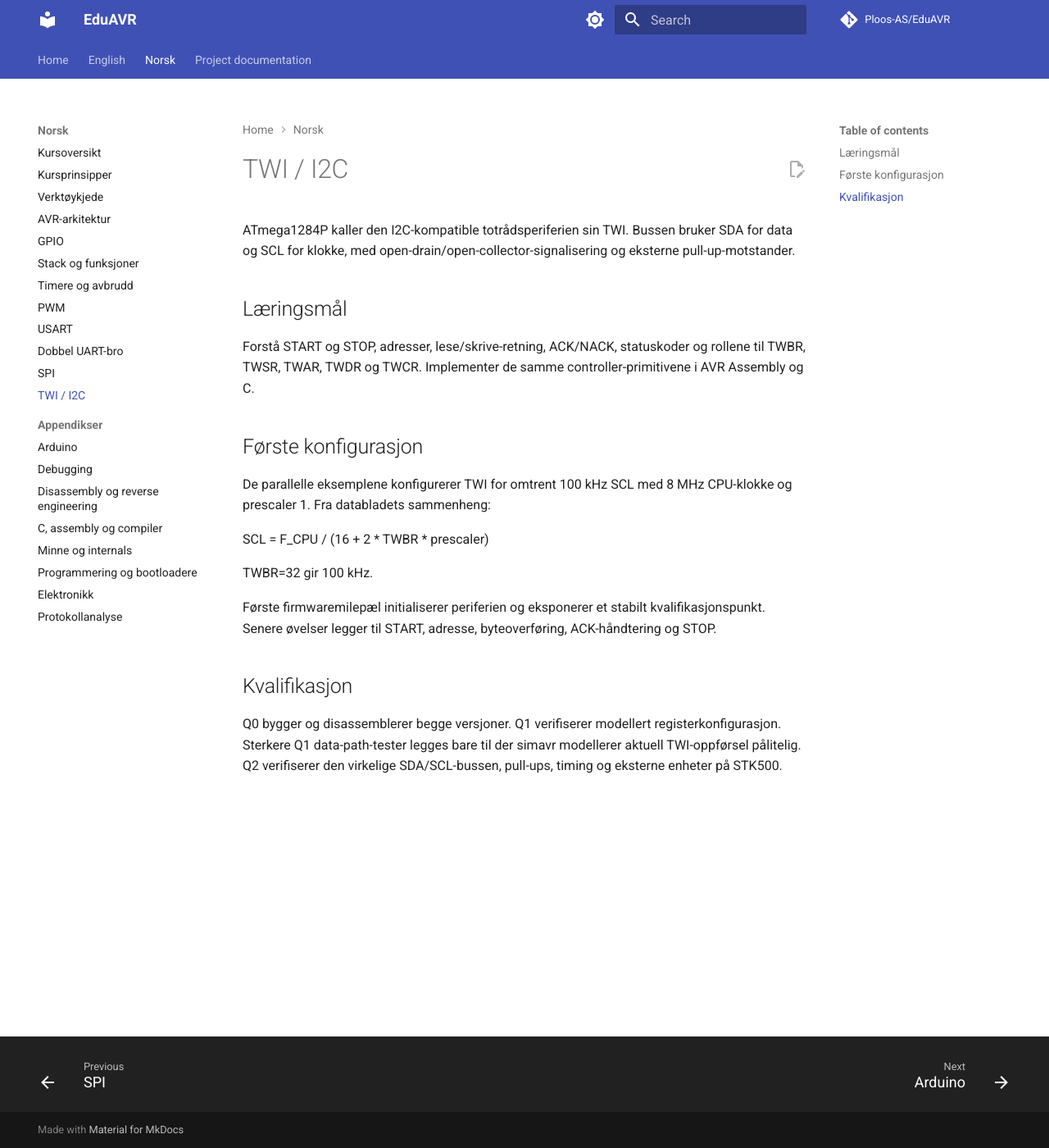
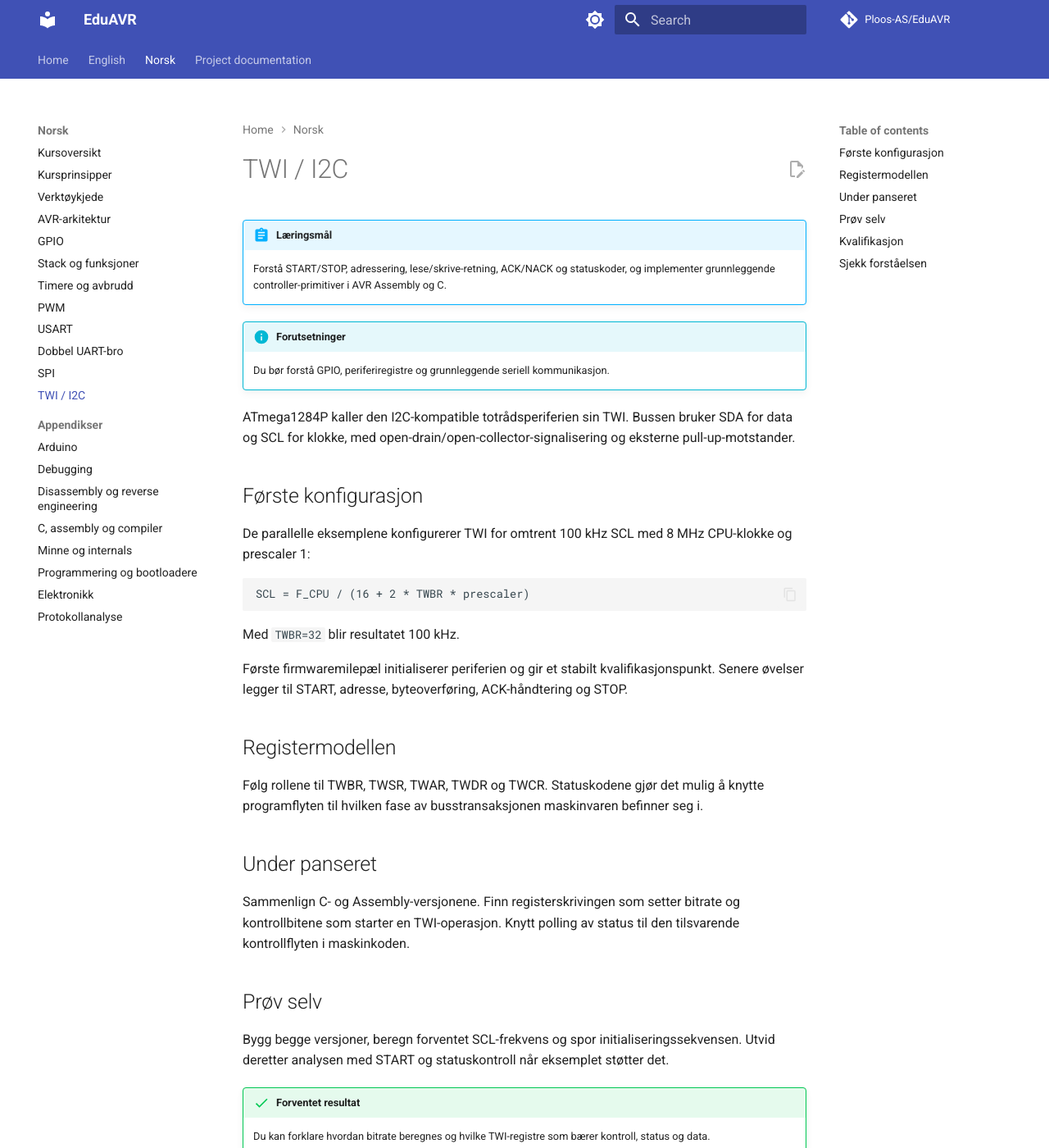
Before and after one commit to Ploos-AS/EduAVR, an MkDocs documentation site: the page built from docs/no/09-twi-i2c.md, in a window 1280 px wide and 1400 px high. Shown: the whole window at 82% size. Built offline with MkDocs 1.6.1 and Material for MkDocs 9.7.7, drawn with Linux system fonts in a browser that asks for light colours; comment, search, counter and statistics services are not loaded; some of the changed text lies outside the part shown.

Commit message:
docs: harmonize core lesson structure

````diff
--- a/docs/no/09-twi-i2c.md
+++ b/docs/no/09-twi-i2c.md
@@ -1,21 +1,50 @@
 # TWI / I2C
+
+!!! abstract "Læringsmål"
+    Forstå START/STOP, adressering, lese/skrive-retning, ACK/NACK og statuskoder, og implementer grunnleggende controller-primitiver i AVR Assembly og C.
+
+!!! info "Forutsetninger"
+    Du bør forstå GPIO, periferiregistre og grunnleggende seriell kommunikasjon.
 
 ATmega1284P kaller den I2C-kompatible totrådsperiferien sin TWI. Bussen bruker SDA for data og SCL for klokke, med open-drain/open-collector-signalisering og eksterne pull-up-motstander.
 
-## Læringsmål
-
-Forstå START og STOP, adresser, lese/skrive-retning, ACK/NACK, statuskoder og rollene til TWBR, TWSR, TWAR, TWDR og TWCR. Implementer de samme controller-primitivene i AVR Assembly og C.
-
 ## Første konfigurasjon
 
-De parallelle eksemplene konfigurerer TWI for omtrent 100 kHz SCL med 8 MHz CPU-klokke og prescaler 1. Fra databladets sammenheng:
+De parallelle eksemplene konfigurerer TWI for omtrent 100 kHz SCL med 8 MHz CPU-klokke og prescaler 1:
 
+```text
 SCL = F_CPU / (16 + 2 * TWBR * prescaler)
+```
 
-TWBR=32 gir 100 kHz.
+Med `TWBR=32` blir resultatet 100 kHz.
 
-Første firmwaremilepæl initialiserer periferien og eksponerer et stabilt kvalifikasjonspunkt. Senere øvelser legger til START, adresse, byteoverføring, ACK-håndtering og STOP.
+Første firmwaremilepæl initialiserer periferien og gir et stabilt kvalifikasjonspunkt. Senere øvelser legger til START, adresse, byteoverføring, ACK-håndtering og STOP.
+
+## Registermodellen
+
+Følg rollene til TWBR, TWSR, TWAR, TWDR og TWCR. Statuskodene gjør det mulig å knytte programflyten til hvilken fase av busstransaksjonen maskinvaren befinner seg i.
+
+## Under panseret
+
+Sammenlign C- og Assembly-versjonene. Finn registerskrivingen som setter bitrate og kontrollbitene som starter en TWI-operasjon. Knytt polling av status til den tilsvarende kontrollflyten i maskinkoden.
+
+## Prøv selv
+
+Bygg begge versjoner, beregn forventet SCL-frekvens og spor initialiseringssekvensen. Utvid deretter analysen med START og statuskontroll når eksemplet støtter det.
+
+!!! success "Forventet resultat"
+    Du kan forklare hvordan bitrate beregnes og hvilke TWI-registre som bærer kontroll, status og data.
 
 ## Kvalifikasjon
 
-Q0 bygger og disassemblerer begge versjoner. Q1 verifiserer modellert registerkonfigurasjon. Sterkere Q1 data-path-tester legges bare til der simavr modellerer aktuell TWI-oppførsel pålitelig. Q2 verifiserer den virkelige SDA/SCL-bussen, pull-ups, timing og eksterne enheter på STK500.
+Q0 bygger og disassemblerer begge versjoner. Q1 verifiserer modellert registerkonfigurasjon. Sterkere Q1 data-path-tester brukes bare der simavr modellerer aktuell TWI-oppførsel pålitelig. Q2 verifiserer den virkelige SDA/SCL-bussen, pull-ups, timing og eksterne enheter.
+
+## Sjekk forståelsen
+
+1. Hvorfor trenger SDA og SCL pull-up-motstander?
+2. Hva er forskjellen mellom ACK og NACK?
+3. Hvorfor er statuskoder viktige?
+4. Hvilke deler av en fysisk I2C-buss krever Q2?
+
+!!! tip "Neste"
+    Dette avslutter den nåværende kjernen av kommunikasjonsleksjonene. Fortsett med appendiksene og praktiske øvelser.
````
